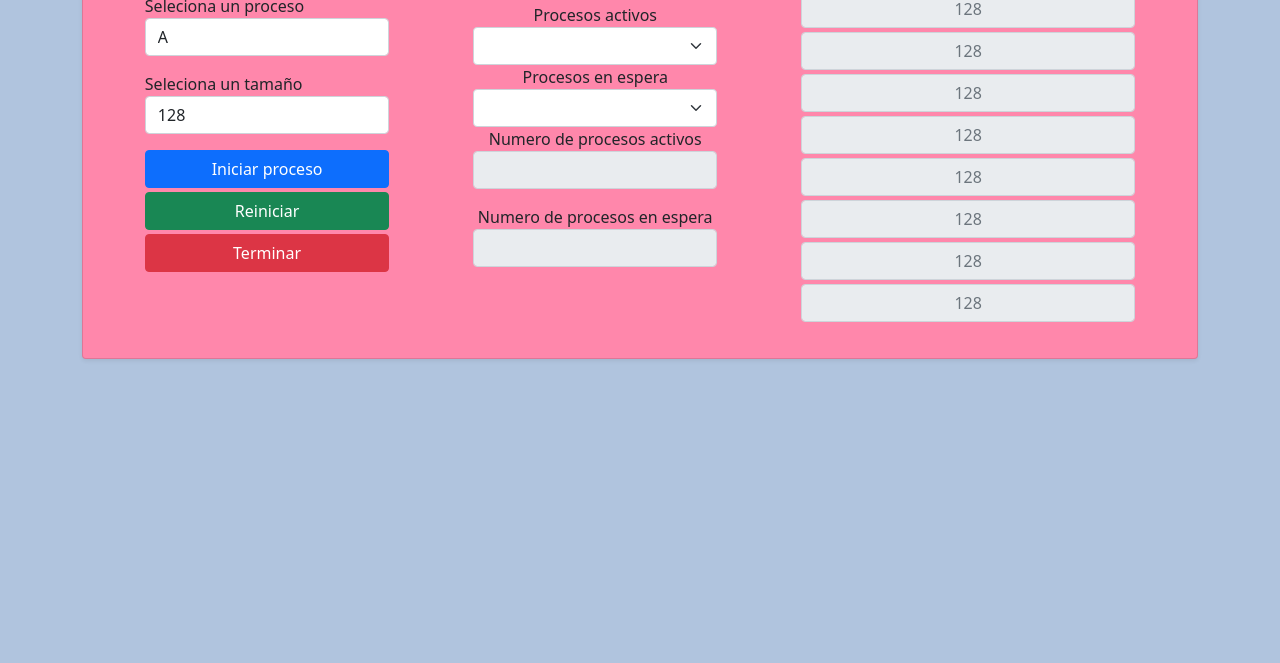
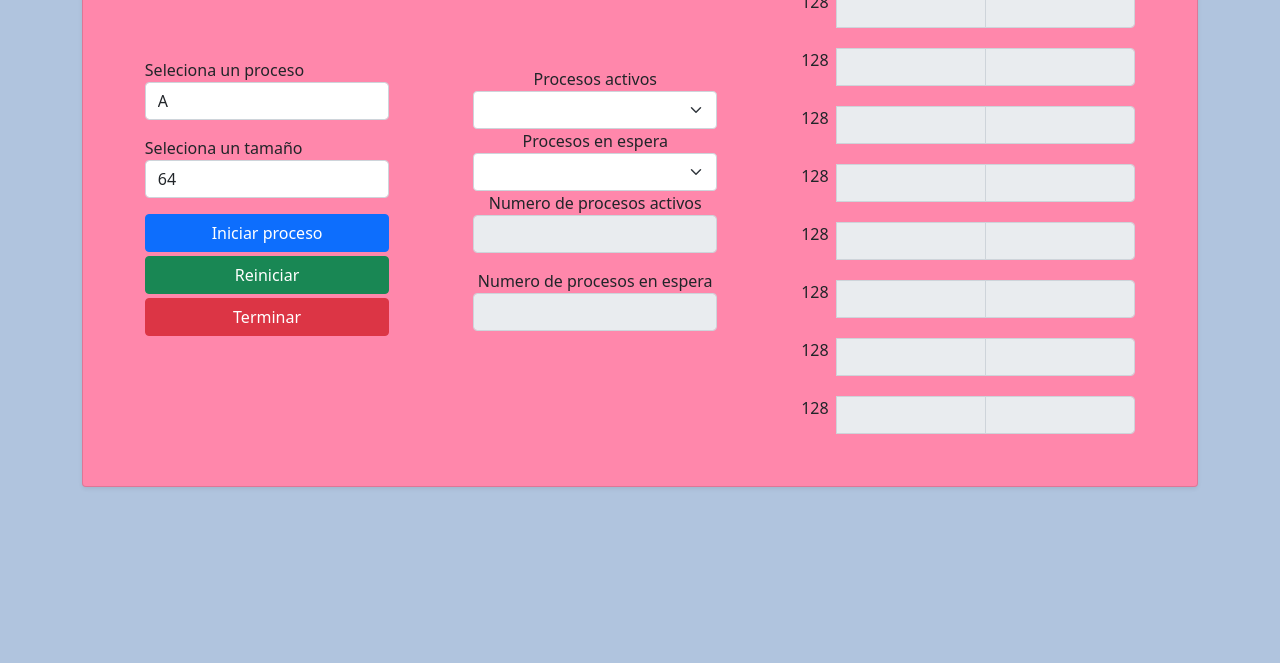
Before and after one commit to AngelCer3/Paginacion, a plain HTML site: page index.html in a window 1280 px wide. Shown: the part 137-800 px from the top of the page. Drawn offline with Linux system fonts and the light colour scheme.

Commit message:
version final pro max

```diff
--- a/app.js
+++ b/app.js
@@ -4,9 +4,15 @@ let procesoEspera = []
 
 function incremento(){
     let b = "";
+    let particion = 0;
+    let cont = 0;
     for(let i = 0 ; i < procesos.length ;i++){
-        $('#proceso'+i).val(procesos[i].proceso +" | "+ procesos[i].tamanio);
+        particion = parseInt(procesos[i].tamanio) / 64;//4,1
+        for(let j = cont; j < particion+cont; j++){
+            $('#proceso'+j).val(procesos[i].proceso +" | "+ procesos[i].tamanio);
+        }
         b += '<option value="'+i+'">'+procesos[i].proceso +" | "+ procesos[i].tamanio +'</option>'
+        cont += particion;
     }
     $('#procesoAct').html(b);
 }
@@ -25,7 +31,7 @@ function limpiar(){
     $('#procesoEspera').html("");
     $('#contadorProcesos').val(0);
     $('#contadorProcesosEspera').val(0);
-    for(let i = 0 ; i < 8 ;i++){
+    for(let i = 0 ; i < 16 ;i++){
         $('#proceso'+i).val("");
     }
     procesos = [];
@@ -53,7 +59,7 @@ function terminarProceso(terminar){
             }
         }
     }
-    for(let i = 0 ; i < 8 ;i++){
+    for(let i = 0 ; i < 16 ;i++){
         $('#proceso'+i).val("");
     }
     procesoEspera= arreglo2;
--- a/index.html
+++ b/index.html
@@ -31,7 +31,11 @@
                 </select>
                 <label for="sel_size">Seleciona un tamaño</label>
                 <select class="form-control mb-3" name="sel_size" id="sel_size">
+                  <option value="64">64</option>
                   <option value="128">128</option>
+                  <option value="256">256</option>
+                  <option value="512">512</option>
+                  <option value="1024">1024</option>
                 </select>
 
                 <button class="btn btn-primary mb-1 w-100" id="iniciar">
@@ -73,14 +77,46 @@
               </div>
               <div class="col-md-4">
                 <h2 class="text-center">Marco de Paginacion</h2>
-                <input type="text" class="form-control text-center mb-1" id="proceso0" placeholder="128" readonly>
-                <input type="text" class="form-control text-center mb-1" id="proceso1" placeholder="128" readonly>
-                <input type="text" class="form-control text-center mb-1" id="proceso2" placeholder="128" readonly>
-                <input type="text" class="form-control text-center mb-1" id="proceso3" placeholder="128" readonly>
-                <input type="text" class="form-control text-center mb-1" id="proceso4" placeholder="128" readonly>
-                <input type="text" class="form-control text-center mb-1" id="proceso5" placeholder="128" readonly>
-                <input type="text" class="form-control text-center mb-1" id="proceso6" placeholder="128" readonly>
-                <input type="text" class="form-control text-center mb-1" id="proceso7" placeholder="128" readonly>
+                <div class="input-group mb-3">
+                  <span class="align-middle me-2">128</span>
+                  <input type="text" class="form-control text-center mb-1" id="proceso0" disabled>
+                  <input type="text" class="form-control text-center mb-1" id="proceso1" disabled>
+                </div>
+                <div class="input-group mb-3">
+                  <span class="align-middle me-2">128</span>
+                  <input type="text" class="form-control text-center mb-1" id="proceso2" disabled>
+                  <input type="text" class="form-control text-center mb-1" id="proceso3" disabled>
+                </div>
+                <div class="input-group mb-3">
+                  <span class="align-middle me-2">128</span>
+                  <input type="text" class="form-control text-center mb-1" id="proceso4" disabled>
+                  <input type="text" class="form-control text-center mb-1" id="proceso5" disabled>
+                </div>
+                <div class="input-group mb-3">
+                  <span class="align-middle me-2">128</span>
+                  <input type="text" class="form-control text-center mb-1" id="proceso6" disabled>
+                  <input type="text" class="form-control text-center mb-1" id="proceso7" disabled>
+                </div>
+                <div class="input-group mb-3">
+                  <span class="align-middle me-2">128</span>
+                  <input type="text" class="form-control text-center mb-1" id="proceso8" disabled>
+                  <input type="text" class="form-control text-center mb-1" id="proceso9" disabled>
+                </div>
+                <div class="input-group mb-3">
+                  <span class="align-middle me-2">128</span>
+                  <input type="text" class="form-control text-center mb-1" id="proceso10" disabled>
+                  <input type="text" class="form-control text-center mb-1" id="proceso11" disabled>
+                </div>
+                <div class="input-group mb-3">
+                  <span class="align-middle me-2">128</span>
+                  <input type="text" class="form-control text-center mb-1" id="proceso12" disabled>
+                  <input type="text" class="form-control text-center mb-1" id="proceso13" disabled>
+                </div>
+                <div class="input-group mb-3">
+                  <span class="align-middle me-2">128</span>
+                  <input type="text" class="form-control text-center mb-1" id="proceso14" disabled>
+                  <input type="text" class="form-control text-center mb-1" id="proceso15" disabled>
+                </div>
               </div>
             </div>
           </div>
```
